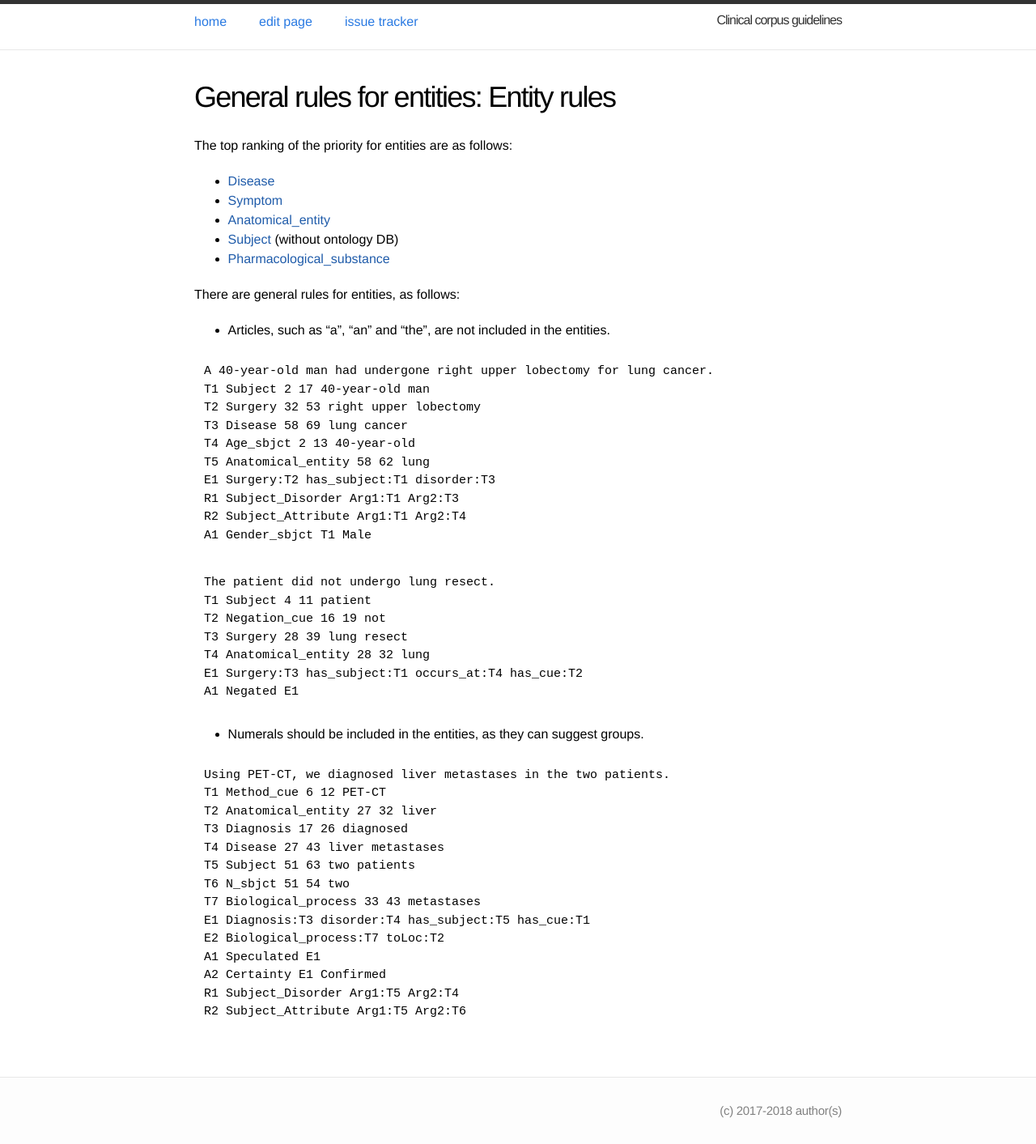
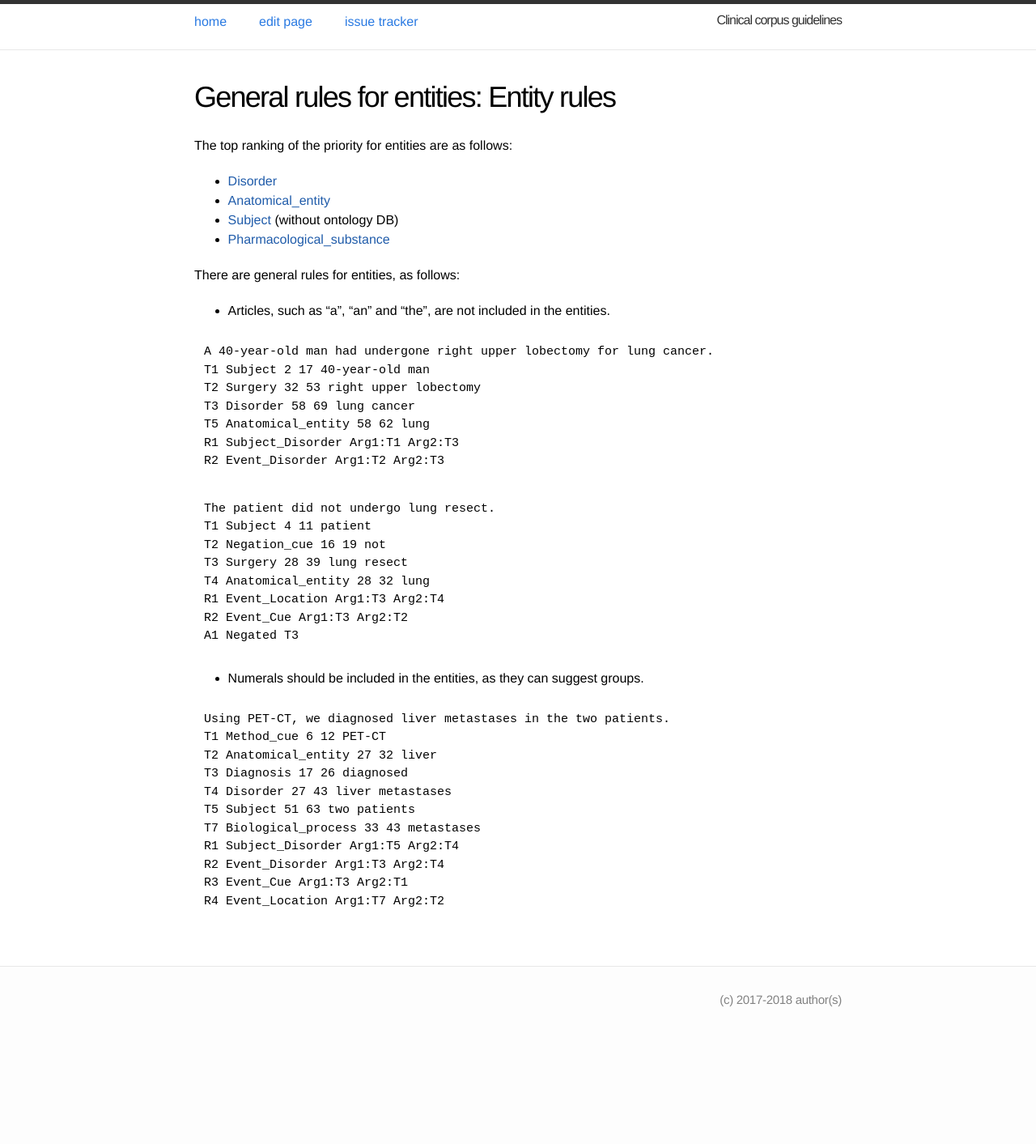
Before and after one commit to ezcatdb/clinicalcorpus-guidelines, a Jekyll site: the page built from _entity/GeneralRules.md, in a window 1280 px wide. Shown: the whole page at 81% size. Built offline with Jekyll 4.4.1, drawn with Linux system fonts in a browser that asks for light colours; after the commit the page ends 1277 px from its top, so only the background shows below that.

Commit message:
Created a new file for Disorder.md to integrate Disease and Symptom into Disorder To remove event annotation, new relations and disorder entity were included in index.md Sample sentences were corrected in Disorder.md and GeneralRules.md

```diff
--- a/_entity/GeneralRules.md
+++ b/_entity/GeneralRules.md
@@ -6,13 +6,14 @@ order: 0
 ---
 
 The top ranking of the priority for entities are as follows:
-- [Disease]()
-- [Symptom]()
+- [Disorder]()
 - [Anatomical_entity]()
 - [Subject]() (without ontology DB)
 - [Pharmacological_substance]()
 
 <!--
+- [Disease]()
+- [Symptom]()
 - [Measurement]()
 - [Cell]()
 - [Protein_molecule]() (as biomarker)
@@ -26,13 +27,10 @@ There are general rules for entities, as follows:
 A 40-year-old man had undergone right upper lobectomy for lung cancer.
 T1 Subject 2 17 40-year-old man
 T2 Surgery 32 53 right upper lobectomy
-T3 Disease 58 69 lung cancer
-T4 Age_sbjct 2 13 40-year-old
+T3 Disorder 58 69 lung cancer
 T5 Anatomical_entity 58 62 lung
-E1 Surgery:T2 has_subject:T1 disorder:T3
 R1 Subject_Disorder Arg1:T1 Arg2:T3
-R2 Subject_Attribute Arg1:T1 Arg2:T4
-A1 Gender_sbjct T1 Male
+R2 Event_Disorder Arg1:T2 Arg2:T3
 ~~~
 ~~~ ann
 The patient did not undergo lung resect.
@@ -40,8 +38,9 @@ T1 Subject 4 11 patient
 T2 Negation_cue 16 19 not
 T3 Surgery 28 39 lung resect
 T4 Anatomical_entity 28 32 lung
-E1 Surgery:T3 has_subject:T1 occurs_at:T4 has_cue:T2
-A1 Negated E1
+R1 Event_Location Arg1:T3 Arg2:T4
+R2 Event_Cue Arg1:T3 Arg2:T2
+A1 Negated T3
 ~~~
 
  - Numerals should be included in the entities, as they can suggest groups.
@@ -51,17 +50,13 @@ Using PET-CT, we diagnosed liver metastases in the two patients.
 T1 Method_cue 6 12 PET-CT
 T2 Anatomical_entity 27 32 liver
 T3 Diagnosis 17 26 diagnosed
-T4 Disease 27 43 liver metastases
+T4 Disorder 27 43 liver metastases
 T5 Subject 51 63 two patients
-T6 N_sbjct 51 54 two
 T7 Biological_process 33 43 metastases
-E1 Diagnosis:T3 disorder:T4 has_subject:T5 has_cue:T1
-E2 Biological_process:T7 toLoc:T2
-A1 Speculated E1
-A2 Certainty E1 Confirmed
 R1 Subject_Disorder Arg1:T5 Arg2:T4
-R2 Subject_Attribute Arg1:T5 Arg2:T6
+R2 Event_Disorder Arg1:T3 Arg2:T4
+R3 Event_Cue Arg1:T3 Arg2:T1
+R4 Event_Location Arg1:T7 Arg2:T2
 ~~~
 
-
  <!-- details -->
```
Also changed, not shown: _entity/Disorder.md (added, +176 -0 lines), index.md (+21 -4 lines).
